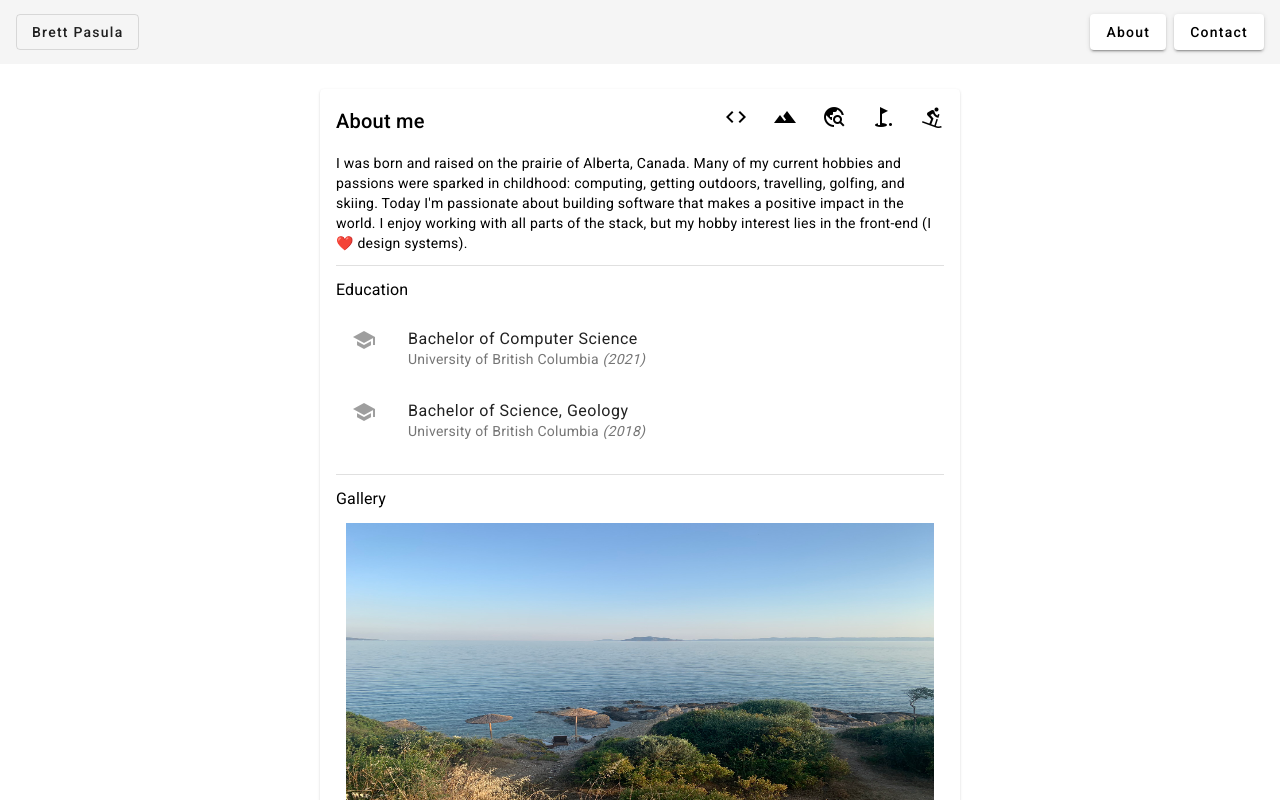
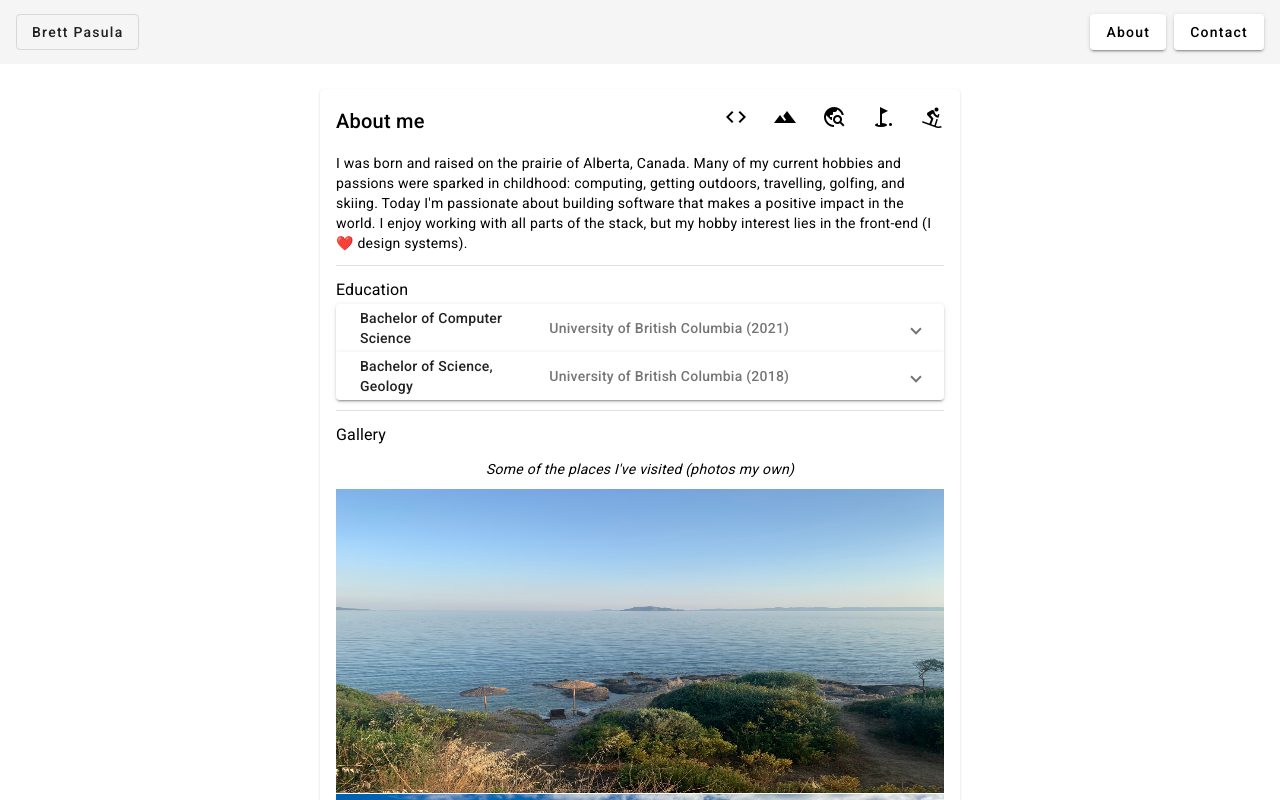
Before and after one commit to brettpasula/bp-angular, an Angular app: page /about in a window 1280 px wide. Shown: the top 800 px of the page. Built offline with nearby package versions, Linux system fonts and the light colour scheme.

Commit message:
add expansion-panel with extra content to about

```diff
--- a/src/app/components/gallery/gallery.component.css
+++ b/src/app/components/gallery/gallery.component.css
@@ -1,7 +1,3 @@
-.gallery-container {
-  margin: 10px;
-}
-
 figcaption {
   margin: 10px;
   text-align: center;
--- a/src/app/components/gallery/gallery.component.html
+++ b/src/app/components/gallery/gallery.component.html
@@ -1,4 +1,5 @@
 <div class="gallery-container">
+  <figcaption>Some of the places I've visited (photos my own)</figcaption>
   <mat-grid-list cols="1" rowHeight="2:1">
     <mat-grid-tile>
       <img
@@ -23,5 +24,4 @@
       />
     </mat-grid-tile>
   </mat-grid-list>
-  <figcaption>Some of the places I've visited (photos my own)</figcaption>
 </div>
--- a/src/app/pages/about/about.component.css
+++ b/src/app/pages/about/about.component.css
@@ -1,10 +1,9 @@
 .container {
-  margin: 25px;
+  margin: 12px;
 
   @media (min-width: 1000px) {
     width: 50%;
-    margin-left: auto;
-    margin-right: auto;
+    margin: 25px auto 25px auto;
   }
 }
 
--- a/src/app/pages/about/about.component.html
+++ b/src/app/pages/about/about.component.html
@@ -16,20 +16,47 @@
       </p>
       <mat-divider></mat-divider>
       <h3>Education</h3>
-      <mat-list>
-        <mat-list-item>
-          <mat-icon matListItemIcon class="icon">school</mat-icon>
-          <span matListItemTitle>Bachelor of Computer Science</span>
-          <span matListItemLine
-            >University of British Columbia <i>(2021)</i></span
-          >
-        </mat-list-item>
-        <mat-list-item>
-          <mat-icon matListItemIcon class="icon">school</mat-icon>
-          <span matListItemTitle>Bachelor of Science, Geology</span>
-          <span>University of British Columbia <i>(2018)</i></span>
-        </mat-list-item>
-      </mat-list>
+      <mat-accordion>
+        <mat-expansion-panel>
+          <mat-expansion-panel-header>
+            <mat-panel-title> Bachelor of Computer Science </mat-panel-title>
+            <mat-panel-description
+              >University of British Columbia (2021)</mat-panel-description
+            >
+          </mat-expansion-panel-header>
+          <p>
+            I moved to the west coast of Canada in the early 2010's to attend
+            the University of British Columbia (UBC) and play on the
+            Thunderbirds golf team. I graduated with a Bachelor of Science in
+            Geology with Distinction in 2018. As part of my studies I completed
+            courses on geochemistry, geomorphology, GIS, groundwater hydrology,
+            igneous, metamorphic and sedimentary petrology, soils, statistics,
+            structural geology, and volcanology. I worked a summer season in
+            northeast BC assisting with a seismic survey (and back in the lab on
+            off weeks), and another season in the Golden Triangle working with a
+            junior exploration company.
+          </p>
+        </mat-expansion-panel>
+        <mat-expansion-panel>
+          <mat-expansion-panel-header>
+            <mat-panel-title> Bachelor of Science, Geology </mat-panel-title>
+            <mat-panel-description
+              >University of British Columbia (2018)</mat-panel-description
+            >
+          </mat-expansion-panel-header>
+          <p>
+            An introductory programming course I took as part of my former
+            studies initiated my interest in computer programming. In the fall
+            of 2018 I returned to UBC to complete my Bachelor of Computer
+            Science. As part of my BCS degree I completed a co-op term and
+            courses on algorithms, data structures, data visualization,
+            hardware, machine learning, networking and relational databases. I
+            supplemented my degree with additional business courses on financial
+            and managerial accounting, entrepreneurship, ethics, and processes
+            and operations.
+          </p>
+        </mat-expansion-panel>
+      </mat-accordion>
       <mat-divider></mat-divider>
       <h3>Gallery</h3>
       <gallery></gallery>
--- a/src/app/pages/about/about.component.ts
+++ b/src/app/pages/about/about.component.ts
@@ -1,10 +1,10 @@
 import { Component } from '@angular/core';
 import { MatCardModule } from '@angular/material/card';
 import { GalleryComponent } from '../../components/gallery/gallery.component';
-import { MatListModule } from '@angular/material/list';
 import { MatIconModule } from '@angular/material/icon';
 import { MatDividerModule } from '@angular/material/divider';
 import { IconRowComponent } from '../../components/icon-row/icon-row.component';
+import { MatExpansionModule, MatExpansionPanel } from '@angular/material/expansion';
 
 @Component({
   selector: 'about',
@@ -12,12 +12,13 @@ import { IconRowComponent } from '../../components/icon-row/icon-row.component';
   imports: [
     MatCardModule,
     GalleryComponent,
-    MatListModule,
     MatIconModule,
     MatDividerModule,
     IconRowComponent,
+    MatExpansionModule,
   ],
   templateUrl: './about.component.html',
   styleUrl: './about.component.css',
+  viewProviders: [MatExpansionPanel]
 })
 export class AboutComponent {}
--- a/src/app/pages/contact/contact.component.css
+++ b/src/app/pages/contact/contact.component.css
@@ -1,10 +1,9 @@
 .container {
-  margin: 25px;
+  margin: 12px;
 
   @media (min-width: 1000px) {
     width: 20%;
-    margin-left: auto;
-    margin-right: auto;
+    margin: 25px auto 25px auto;
   }
 }
 
--- a/src/app/pages/home/home.component.css
+++ b/src/app/pages/home/home.component.css
@@ -1,10 +1,9 @@
 .home {
-  padding: 25px;
+  padding: 12px;
 
   @media (min-width: 1000px) {
     width: 50%;
-    margin-left: auto;
-    margin-right: auto;
+    margin: 25px auto 25px auto;
   }
 }
 
```
